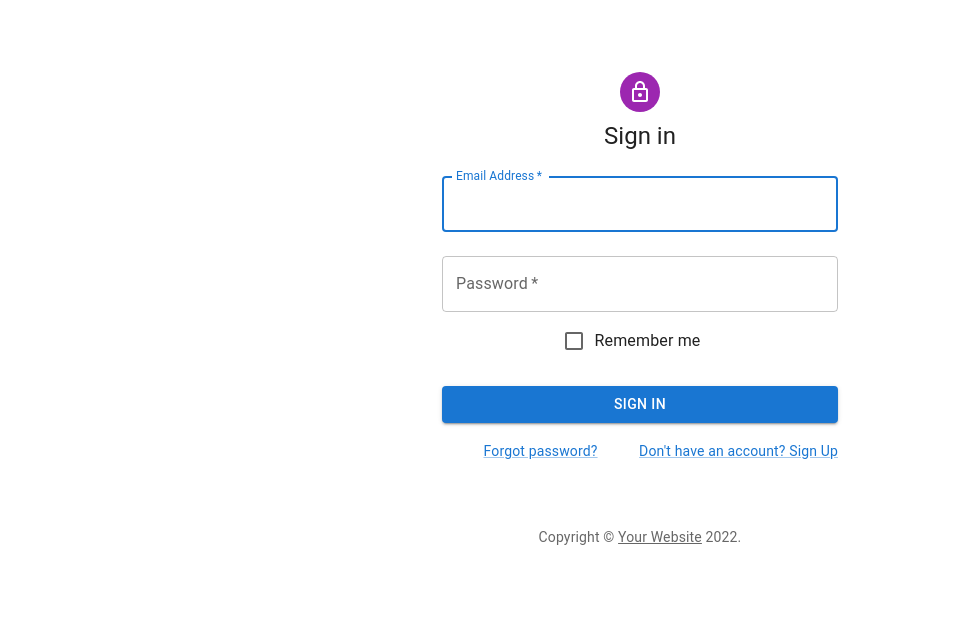
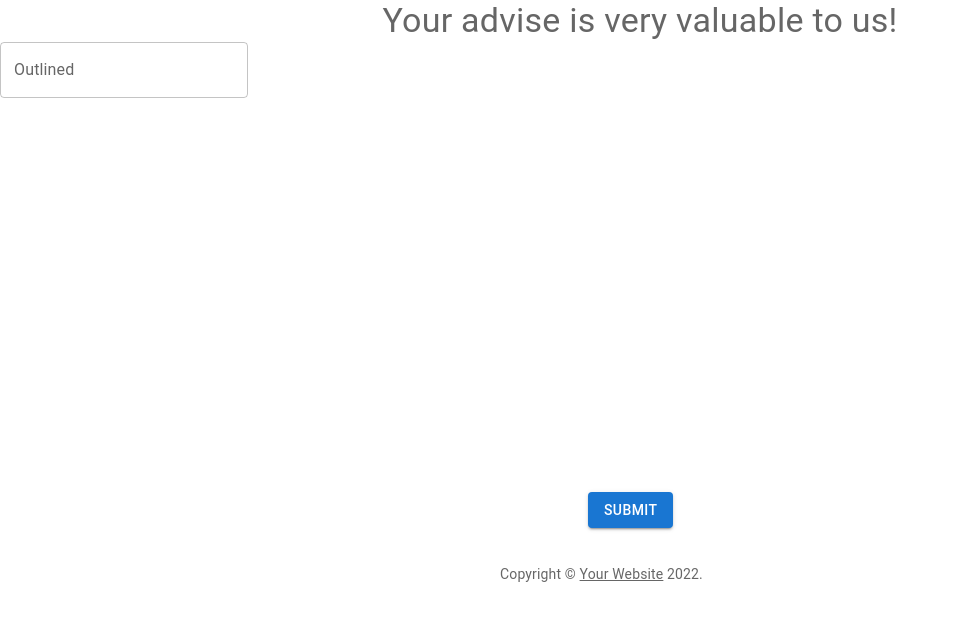
Before and after one commit to victorlim12/Hand-Gesture-Recognition, a React (Create React App) app: page / in a window 1280 px wide. Shown: the top 620 px of the page, without its empty margins (0-958 px from the left). Built offline with nearby package versions, Linux system fonts and the light colour scheme.

Commit message:
resultpage

```diff
--- a/src/App.js
+++ b/src/App.js
@@ -1,11 +1,19 @@
 import SignIn from './Pages/Login/Loginpage';
+import React from 'react';
+import test3 from './Pages/resultpage';
+import { Typography } from '@mui/material';
 import './App.css';
+import {Route, Link} from "react-router-dom"
+
+import Tar from './Pages/resultpage';
+import Finalpage from './Pages/finalpage';
 
 function App() {
   return (
-    <div className="App">
-        <SignIn/>
-    </div>
+    <div>
+        <Tar/>
+
+        </div>
   );
 }
 
--- a/src/Pages/Login/Loginpage.js
+++ b/src/Pages/Login/Loginpage.js
@@ -15,7 +15,7 @@ import { createTheme, ThemeProvider } from '@mui/material/styles';
 
 function Copyright(props) {
   return (
-    <Typography variant="body2" color="text.secondary" align="center" {...props}>
+    <Typography variant="h3" color="text.secondary" align="center" {...props}>
       {'Copyright © '}
       <Link color="inherit" href="https://mui.com/">
         Your Website
--- /dev/null
+++ b/src/Pages/Tar.css
@@ -0,0 +1,65 @@
+.test{
+    position: absolute;
+    top: 50px;
+    left: 270px;
+}
+
+.test2{
+    position: absolute;
+    top: 50px;
+    right: 300px;
+}
+
+.test3{
+    position: absolute;
+    top: 420px;
+    left: 510px;
+}
+
+.test4{
+    position: absolute;
+    top: 480px;
+    left: 450px;
+}
+
+.test5{
+    position: absolute;
+    top: 500px;
+    left: 500px;
+}
+
+.test6{
+    position: absolute;
+    top: 120px;
+    left: 350px;
+}
+
+.test7{
+    position: absolute;
+    top: 180px;
+    left: 350px;
+}
+
+.test8{
+    position: absolute;
+    top: 240px;
+    left: 350px;
+}
+
+.test9{
+    position: absolute;
+    top: 120px;
+    left: 750px;
+}
+
+.test10{
+    position: absolute;
+    top: 185px;
+    left: 750px;
+}
+
+.test11{
+    position: absolute;
+    top: 245px;
+    left: 750px;
+}
--- /dev/null
+++ b/src/Pages/finalpage.css
@@ -0,0 +1,11 @@
+.submit{
+    position: absolute;
+    top: 450px;
+    left: 340px;
+}
+
+.feedback1{
+    position: absolute;
+    top: 350px;
+    left: 250px;
+}
--- /dev/null
+++ b/src/Pages/resultpage.js
@@ -0,0 +1,41 @@
+import React from "react";
+import Typography from "@mui/material/Typography";
+import { Button } from "@mui/material";
+import { color } from "@mui/system";
+import './Tar.css'
+import Link from '@mui/material/Link';
+import './finalpage.css'
+import TextField from "@mui/material/TextField";
+
+function Copyright(props) {
+    return (
+      <Typography variant="body2" color="text.secondary" align="left" {...props}>
+        {'Copyright © '}
+        <Link color="inherit" href="https://mui.com/">
+          Your Website
+        </Link>{' '}
+        {new Date().getFullYear()}
+        {'.'}
+      </Typography>
+    );
+  }
+
+export default function Tar(){
+    return(
+        <div>
+
+            <Typography variant="h4" color="text.secondary" align="center">
+              Your advise is very valuable to us!
+              </Typography>
+
+              <TextField classname="feedback1" label="Outlined" variant="outlined" />
+
+            <Button className="submit" variant="contained">Submit</Button>
+
+
+            <Copyright className="test5" sx={{ mt: 8, mb: 4 }} />
+
+
+        </div>
+    )
+}
```
Also changed, not shown: src/Pages/extrapage.js (added, +59 -0 lines), src/Pages/todo2.js (added, +11 -0 lines), src/Pages/finalpage.js (added), 1 other file (tests, documents, lock files or other folders).
